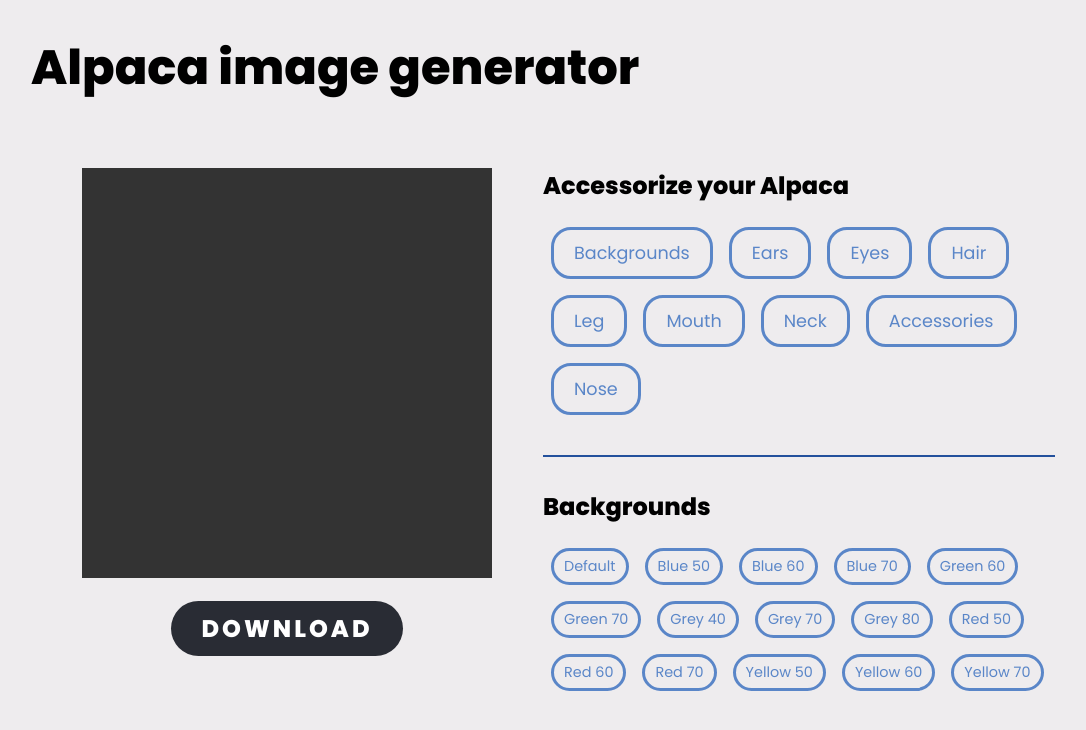
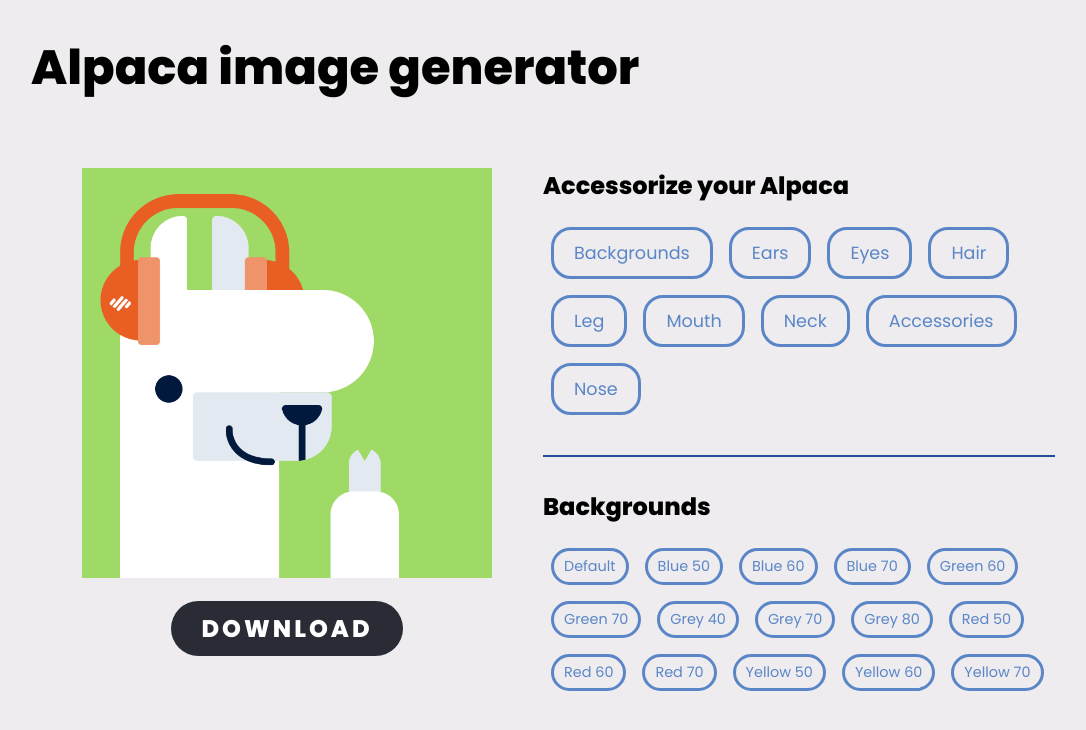
Before and after one commit to JEKO10/Alpaca-Image-Generator, a React (Create React App) app: page / in a window 1280 px wide. Shown: the top 730 px of the page, without its empty margins (97-1183 px from the left). Built offline with nearby package versions, Linux system fonts and the light colour scheme.

Commit message:
default image

```diff
--- a/src/component/Image.jsx
+++ b/src/component/Image.jsx
@@ -1,13 +1,24 @@
 import { alpacaConfig } from "../alpacaConfig";
 
 function Image() {
+  const base = process.env.PUBLIC_URL;
+
   return (
     <section className="image">
       <div className="content">
+        <img src={base + alpacaConfig[0].items[0].src} alt="BG" id="bg" />
+        <img src={base + alpacaConfig[1].items[0].src} alt="ears" id="ears" />
+        <img src={base + alpacaConfig[2].items[0].src} alt="eyes" id="eyes" />
+        <img src={base + alpacaConfig[3].items[0].src} alt="hair" id="hair" />
+        <img src={base + alpacaConfig[4].items[0].src} alt="leg" id="leg" />
+        <img src={base + alpacaConfig[5].items[0].src} alt="mouth" id="mouth" />
+        <img src={base + alpacaConfig[6].items[0].src} alt="neck" id="neck" />
         <img
-          src={process.env.PUBLIC_URL + alpacaConfig[0].items[8].src}
-          alt="Ears"
+          src={base + alpacaConfig[7].items[0].src}
+          alt="accessories"
+          id="accessories"
         />
+        <img src={base + alpacaConfig[8].items[0].src} alt="nose" id="nose" />
       </div>
       <button id="download">Download</button>
     </section>
--- a/src/scss/_main.scss
+++ b/src/scss/_main.scss
@@ -59,6 +59,24 @@ main {
     .content {
       position: relative;
       text-align: center;
+
+      #ears,
+      #eyes,
+      #hair,
+      #leg,
+      #neck,
+      #mouth,
+      #accessories,
+      #nose {
+        position: absolute;
+        top: 0;
+        left: 0;
+      }
+
+      #eyes,
+      #mouth {
+        z-index: 2;
+      }
     }
 
     #download {
```
